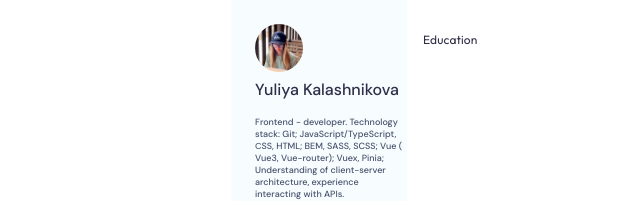
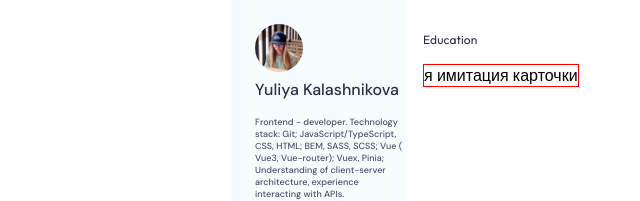
Before and after one commit to yuKalashnikova2/summary, a Vue app: page / in a window 1280 px wide. Shown: the top 201 px of the page, without its empty margins (112-752 px from the left). Built offline with nearby package versions, Linux system fonts and the light colour scheme.

Commit message:
feat(component): Education

```diff
--- a/src/App.vue
+++ b/src/App.vue
@@ -1,13 +1,13 @@
 <script setup>
 import Aside from './components/Aside.vue'
-import ContentTitle from './components/ContentTitle.vue';
+import Education from './components/Education.vue'
 </script>
 
 <template>
   <div class="container">
     <Aside />
     <div class="content">
-      <ContentTitle title="Education" />
+        <Education />
     </div>
   </div>
 </template>
--- a/src/components/ContentTitle.vue
+++ b/src/components/ContentTitle.vue
@@ -13,7 +13,6 @@ export default {
 <style lang="scss">
 .content__title {
   color: #2e2e48;
-  text-align: center;
   font-family: 'Outfit', sans-serif;
   font-size: 12px;
   font-style: normal;
--- /dev/null
+++ b/src/components/Education.vue
@@ -0,0 +1,28 @@
+<script>
+import ContentTitle from './ContentTitle.vue'
+export default {
+  components: {
+    ContentTitle,
+  },
+}
+</script>
+
+<template>
+  <div class="education">
+    <ContentTitle title="Education" />
+
+    <div class="education__cards">
+      <div>я имитация карточки</div>
+    </div>
+  </div>
+</template>
+
+<style lang="scss">
+.education {
+  &__cards {
+    margin-top: 16px;
+    margin-bottom: 24px;
+    border: 1px solid red;
+  }
+}
+</style>
```
